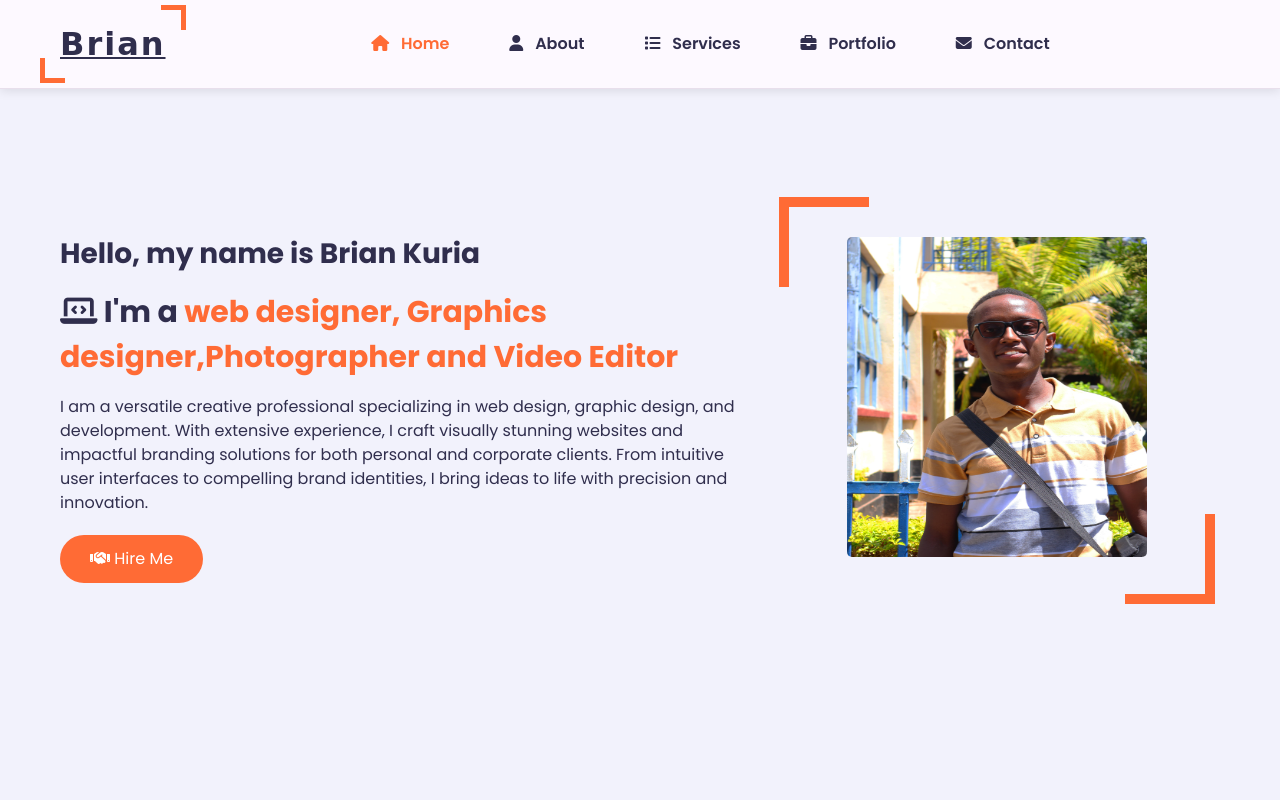
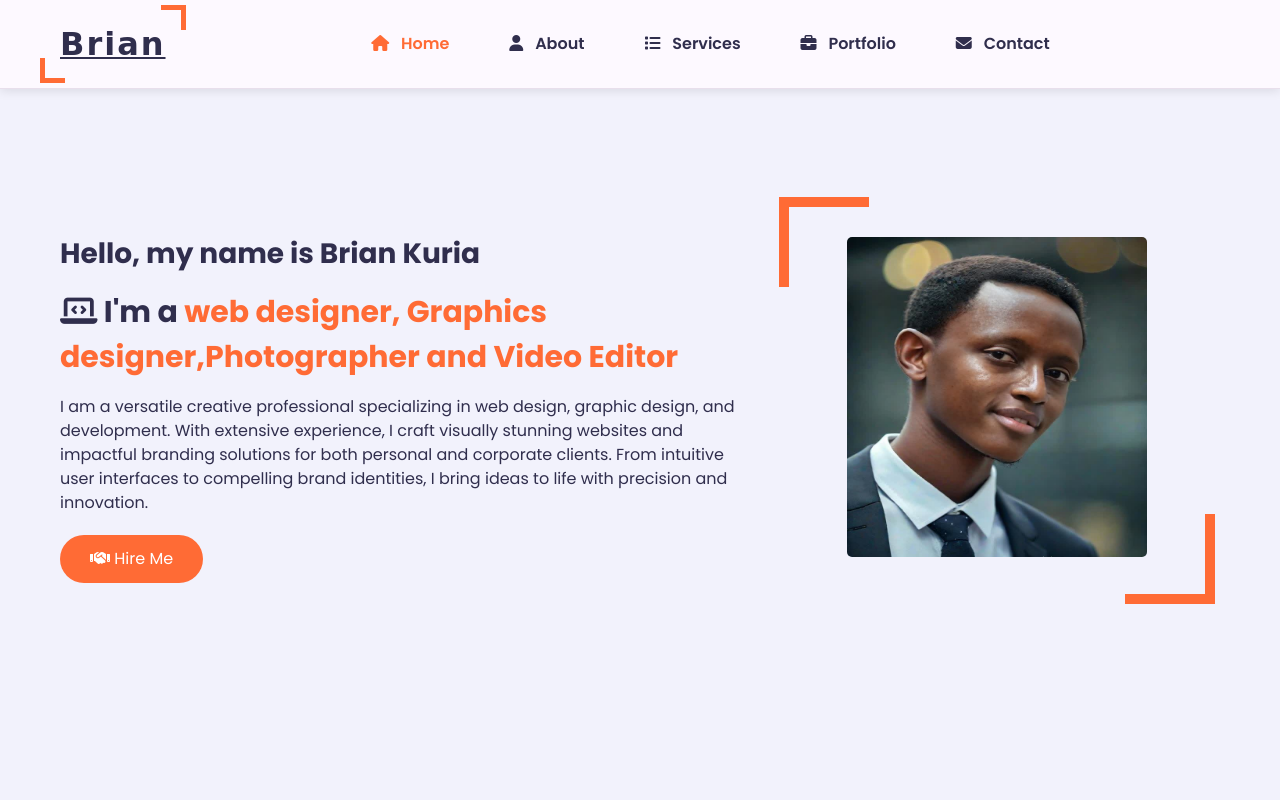
Before and after one commit to briankush/Brian-Kuria.tech, a plain HTML site: page index.html in a window 1280 px wide. Shown: the top 800 px of the page. Drawn offline with Linux system fonts and the light colour scheme; a web font is replaced by a local one.

Commit message:
Updated my image

```diff
--- a/index.html
+++ b/index.html
@@ -41,7 +41,7 @@
                             <a href="#contact" class="btn hire-me"><i class="fas fa-handshake"></i> Hire Me</a>
                         </div>
                         <div class="home-img">
-                            <img src="ME2.jpeg" alt="Profile picture">
+                            <img src="AI me 3.jpg" alt="Profile picture">
                         </div>
                     </div>
                 </div>
```
Also changed, not shown: AI me 3.jpg (added), Screenshot (35).png (deleted), dfhoo6j-85d7595b-6957-431f-8477-4b0d78e8789a.png (deleted).
